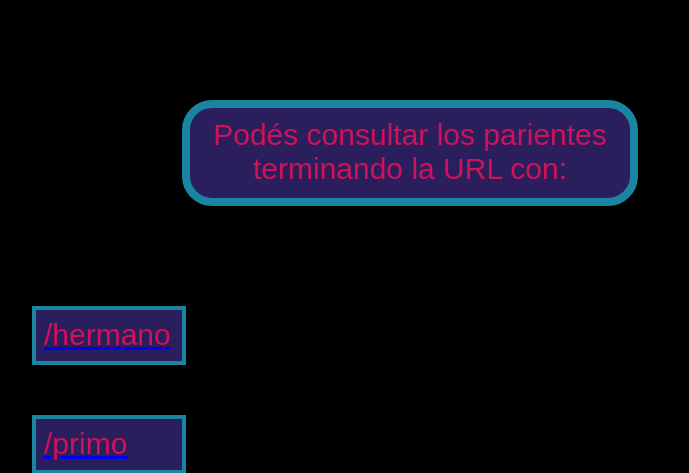
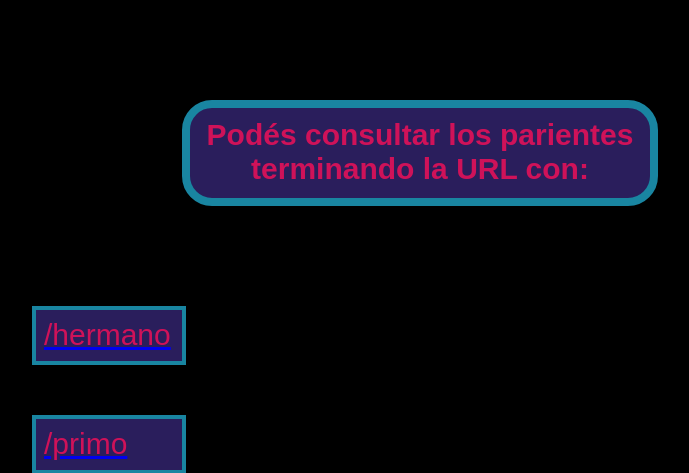
Before and after one commit to DevRanu/MVT_Ranucci, a Django app: page / in a window 1280 px wide. Shown: the top 473 px of the page, without its empty margins (18-707 px from the left). Run offline with Django 4.2, Linux system fonts and the light colour scheme.

Commit message:
2do uptate css, fix 2

```diff
--- a/AppFamily/templates/css/style.css
+++ b/AppFamily/templates/css/style.css
@@ -5,8 +5,8 @@
     font-family:Arial, Helvetica, sans-serif;
 }
 
-.opciones p{
-    width: 420px;
+.opciones h1{
+    width: 440px;
     height: 70px;
     margin: 100px 200px;
     padding: 10px;
@@ -18,11 +18,12 @@
     background-color: #2A1E5C;
 }
 
-.opciones p:hover{
+.opciones h1:hover{
     color: #ffffff;
 }
 
 .opcion1 p{
+    column-width: 10px;
     width: 130px;
     height: 35px;
     margin: 50px 50px;
@@ -31,6 +32,7 @@
     color: #CF1259;
     font-size: 30px;
     padding: 8px;
+    align-items: flex-end;
 }
 
 .opcion2 p{
@@ -42,6 +44,7 @@
     color: #CF1259;
     font-size: 30px;
     padding: 8px;
+    align-items: flex-end;
 }
 
 .opcion3 p{
@@ -53,6 +56,7 @@
     color: #CF1259;
     font-size: 30px;
     padding: 8px;
+    align-items:stretch;
 }
 
 .opcion1 p:hover{
--- a/AppFamily/templates/inicio.html
+++ b/AppFamily/templates/inicio.html
@@ -9,7 +9,7 @@
 </head>
 <body>
     <div class="opciones">
-        <p> Podés consultar los parientes terminando la URL con: </p>
+        <h1> Podés consultar los parientes terminando la URL con: </h1>
     </div>
             <div class="opcion1"> <a href="./hermano"> <p> /hermano </p> </a> </div>
             <div class="opcion2"> <a href="./primo"> <p> /primo </p> </a> </div>
```
Also changed, not shown: db.sqlite3.
